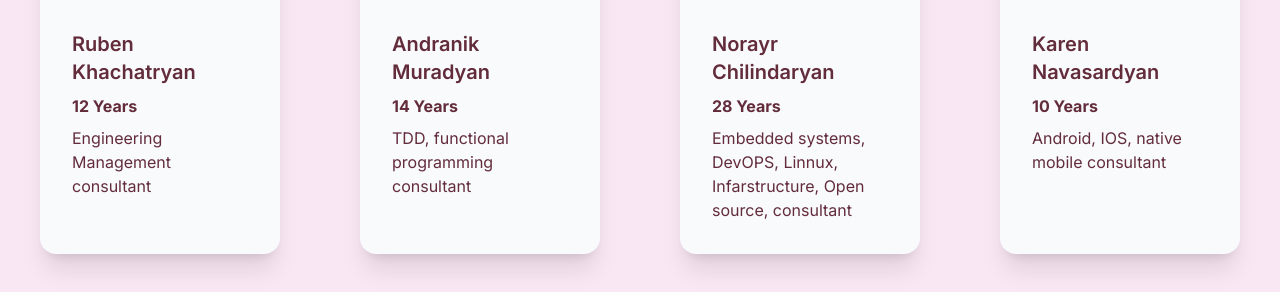
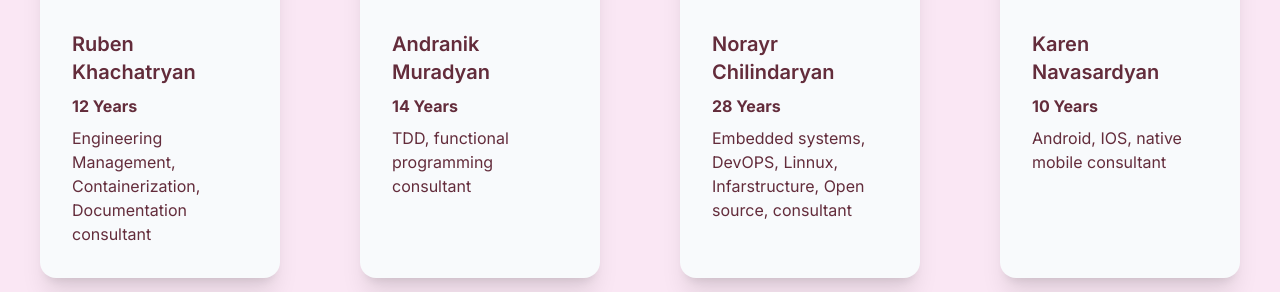
Before and after one commit to shekspir55/consultancy, a Next.js app: page / in a window 1280 px wide. Shown: the part 2321-2613 px from the top of the page. Built offline with nearby package versions, Linux system fonts and the light colour scheme; grey boxes are pictures that could not be loaded.

Commit message:
added me as a consultant

```diff
--- a/src/app/page.tsx
+++ b/src/app/page.tsx
@@ -18,7 +18,7 @@ export default function Home() {
       name: "Ruben Khachatryan",
       image:
         "https://media.licdn.com/dms/image/v2/D4D03AQF0UJ2KGopx_A/profile-displayphoto-shrink_800_800/profile-displayphoto-shrink_800_800/0/1715796401926?e=1734566400&v=beta&t=6ODPs24ndBO21Tg6mlU6wpTMD5fHFDONOjOGLHPzxMk",
-      title: "Engineering Management consultant",
+      title: "Engineering Management, Containerization, Documentation consultant",
       years: 12,
     },
     {
```
